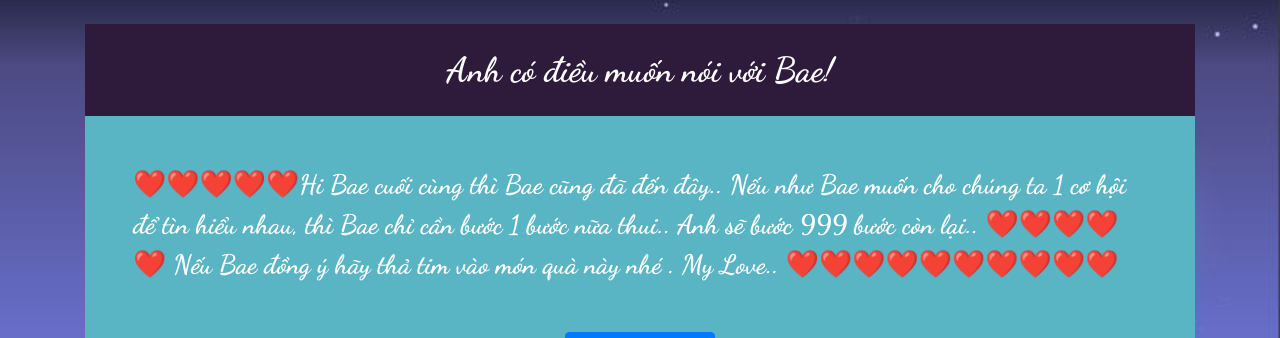
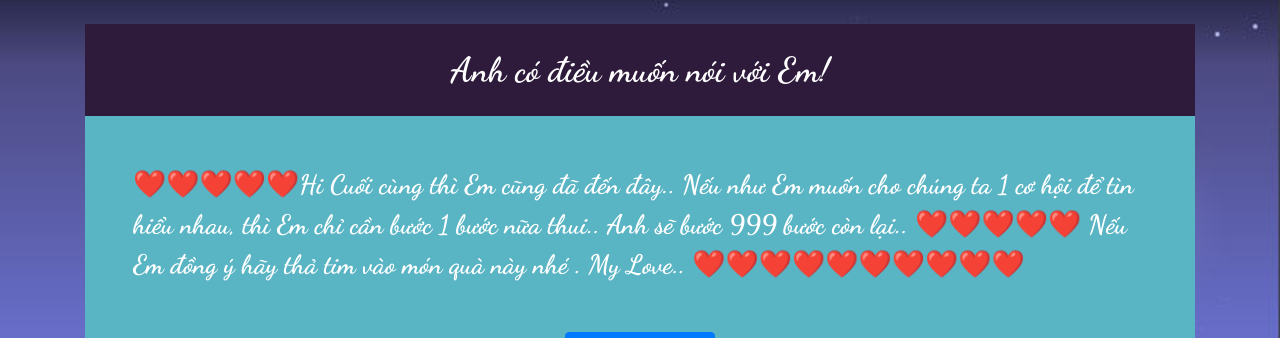
Before and after one commit to chibaku123/for_you, a plain HTML site: page index2.html in a window 1280 px wide. Shown: the top 338 px of the page. Drawn offline with nearby package versions, Linux system fonts and the light colour scheme; a script that the page names is missing.

Commit message:
Update index2.html

```diff
--- a/index2.html
+++ b/index2.html
@@ -3,7 +3,7 @@
 <head>
 	<meta charset="UTF-8">
 	<!-- 1. Thay đổi tiêu đề -->
-	<title>Tâm thư gửi Bae !</title>
+	<title>Tâm thư gửi Em !</title>
 	<link rel="shortcut icon" href="./img/heart.png" type="image/x-icon"/>
 	<meta name="viewport" content="width=device-width, initial-scale=1, shrink-to-fit=no">
 	<link rel="stylesheet" href="https://maxcdn.bootstrapcdn.com/bootstrap/4.0.0/css/bootstrap.min.css" integrity="sha384-Gn5384xqQ1aoWXA+058RXPxPg6fy4IWvTNh0E263XmFcJlSAwiGgFAW/dAiS6JXm" crossorigin="anonymous">
@@ -20,13 +20,13 @@
 				<div class="thu">
 					<div class="thuTitle text-center">
 						<!-- 2. Đây nữa -->
-						<div class="something">Anh có điều muốn nói với Bae!</div>
+						<div class="something">Anh có điều muốn nói với Em!</div>
 					</div>
 					<div class="content">
 						<div class="tamthu p-5">
 							<!-- 3. Đây nữa -->
-							❤️❤️❤️❤️❤️Hi Bae cuối cùng thì Bae cũng đã đến đây..  Nếu như Bae muốn cho chúng ta 1 cơ hội để tìn hiểu nhau, thì Bae chỉ cần bước 1 bước nữa thui.. Anh sẽ bước 999 bước còn lại..
-							❤️❤️❤️❤️❤️     Nếu Bae đồng ý hãy thả tim vào món quà này nhé . My Love..     ❤️❤️❤️❤️❤️❤️❤️❤️❤️❤️
+							❤️❤️❤️❤️❤️Hi Cuối cùng thì Em cũng đã đến đây..  Nếu như Em muốn cho chúng ta 1 cơ hội để tìn hiểu nhau, thì Em chỉ cần bước 1 bước nữa thui.. Anh sẽ bước 999 bước còn lại..
+							❤️❤️❤️❤️❤️     Nếu Em đồng ý hãy thả tim vào món quà này nhé . My Love..     ❤️❤️❤️❤️❤️❤️❤️❤️❤️❤️
 
 						</div>
 						<div class="col-12 text-center">
```
